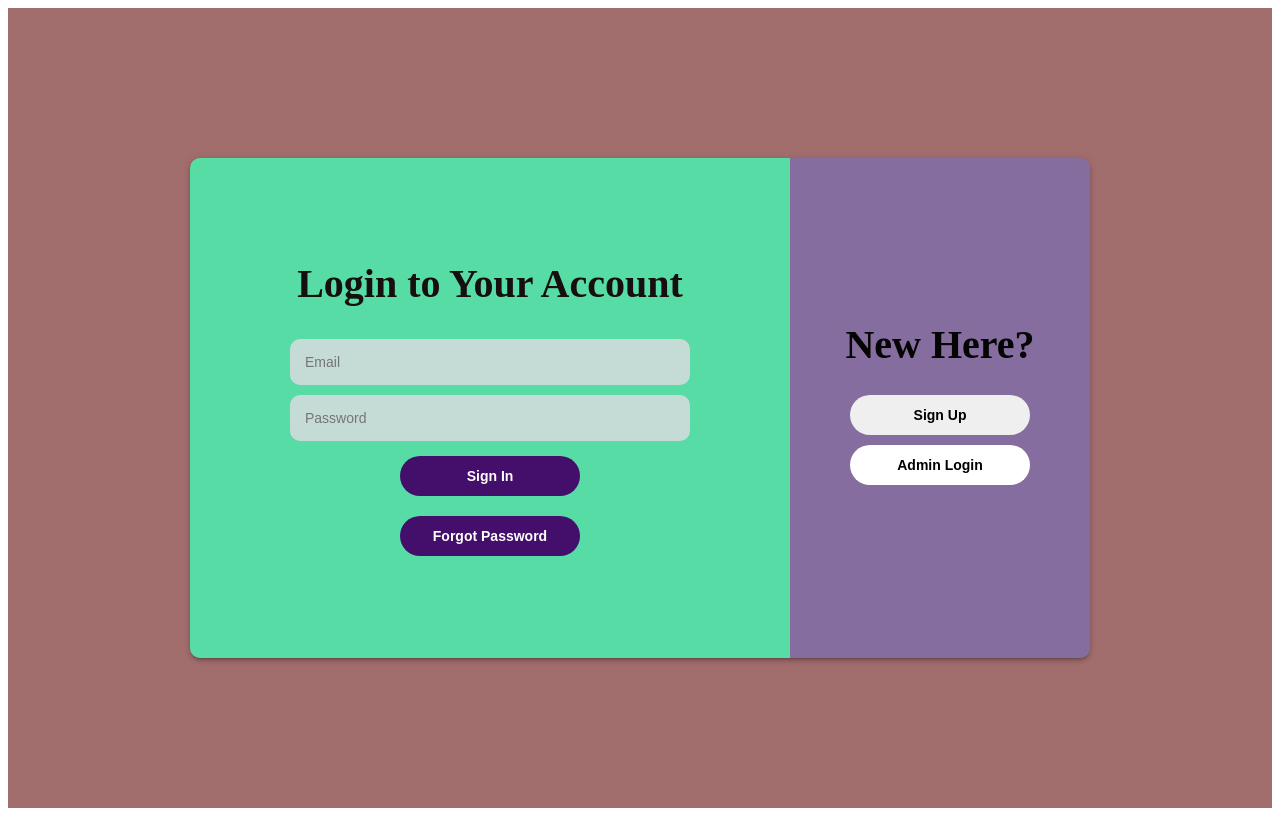
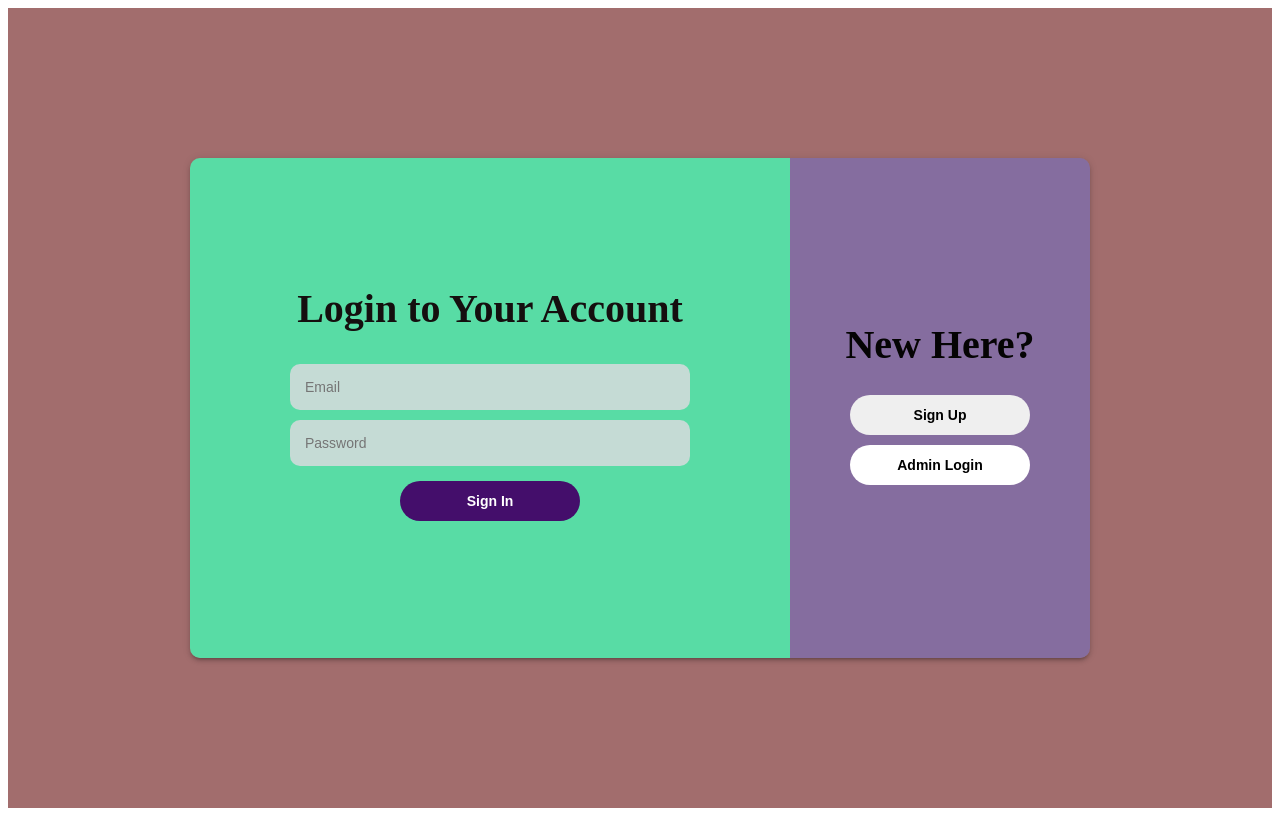
Before and after one commit to VivekKumar432/SRM-Batch-2, a React (Vite) app in the folder frontend/: page /login in a window 1280 px wide. Built offline with nearby package versions, Linux system fonts and the light colour scheme.

Commit message:
Removed the Forgot Password Button

```diff
--- a/frontend/src/assets/CSS/loginPage.css
+++ b/frontend/src/assets/CSS/loginPage.css
@@ -129,21 +129,3 @@
 .admin_btn:hover {
     background-color: #e0a800;
 }
-
-.forgot_btn {
-    border: none;
-    outline: none;
-    padding: 12px 0;
-    border-radius: 20px;
-    width: 180px;
-    font-weight: bold;
-    font-size: 14px;
-    cursor: pointer;
-    background-color:#440e6b ;
-    color: rgb(255, 255, 255);
-    margin-top: 10px;
-}
-
-.forgot_btn:hover {
-    background-color:#e0a800 ;
-}
--- a/frontend/src/pages/LoginPage.jsx
+++ b/frontend/src/pages/LoginPage.jsx
@@ -76,9 +76,6 @@ const LoginPage = () => {
             <button type="submit" className="green_btn">
               Sign In
             </button>
-            <button type="button" className="forgot_btn">
-              Forgot Password
-            </button>
           </form>
         </div>
         <div className="right">
```
